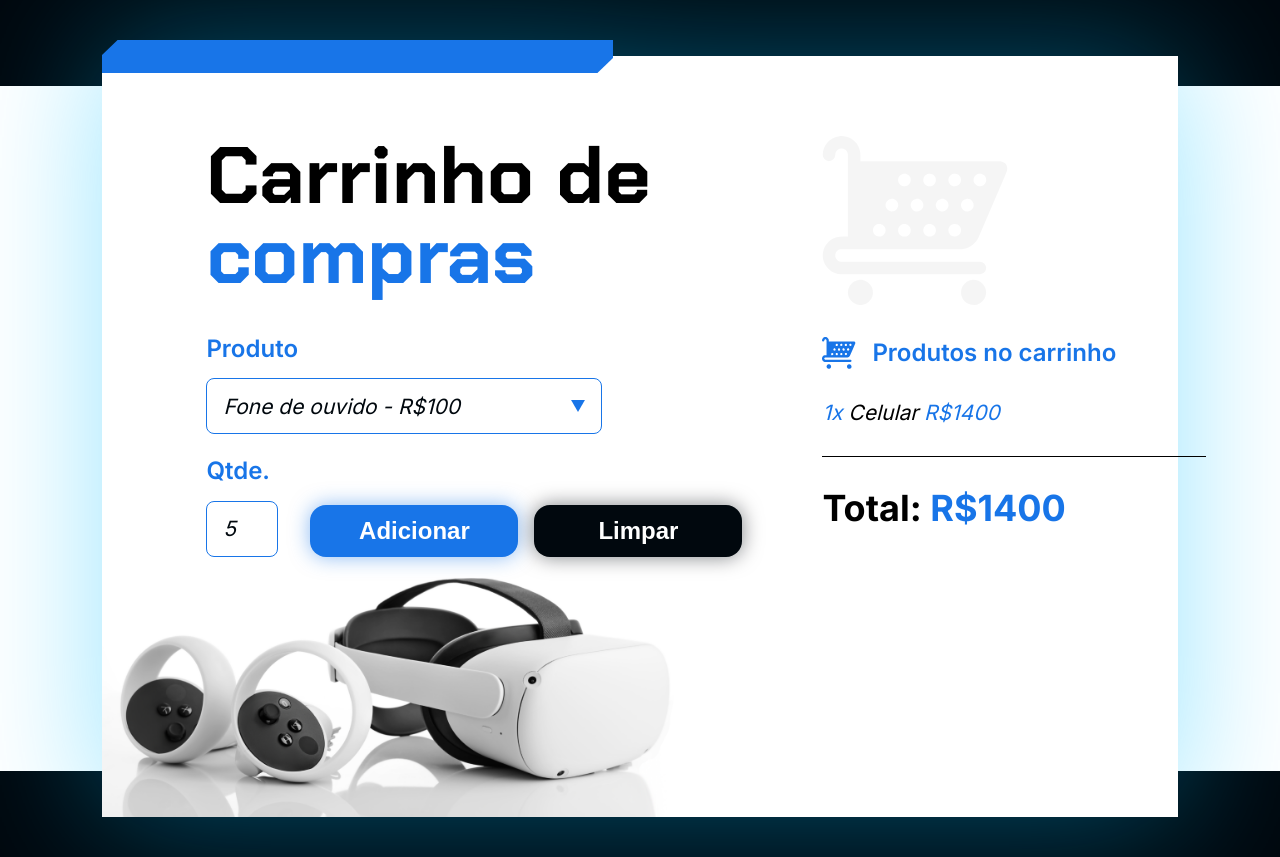
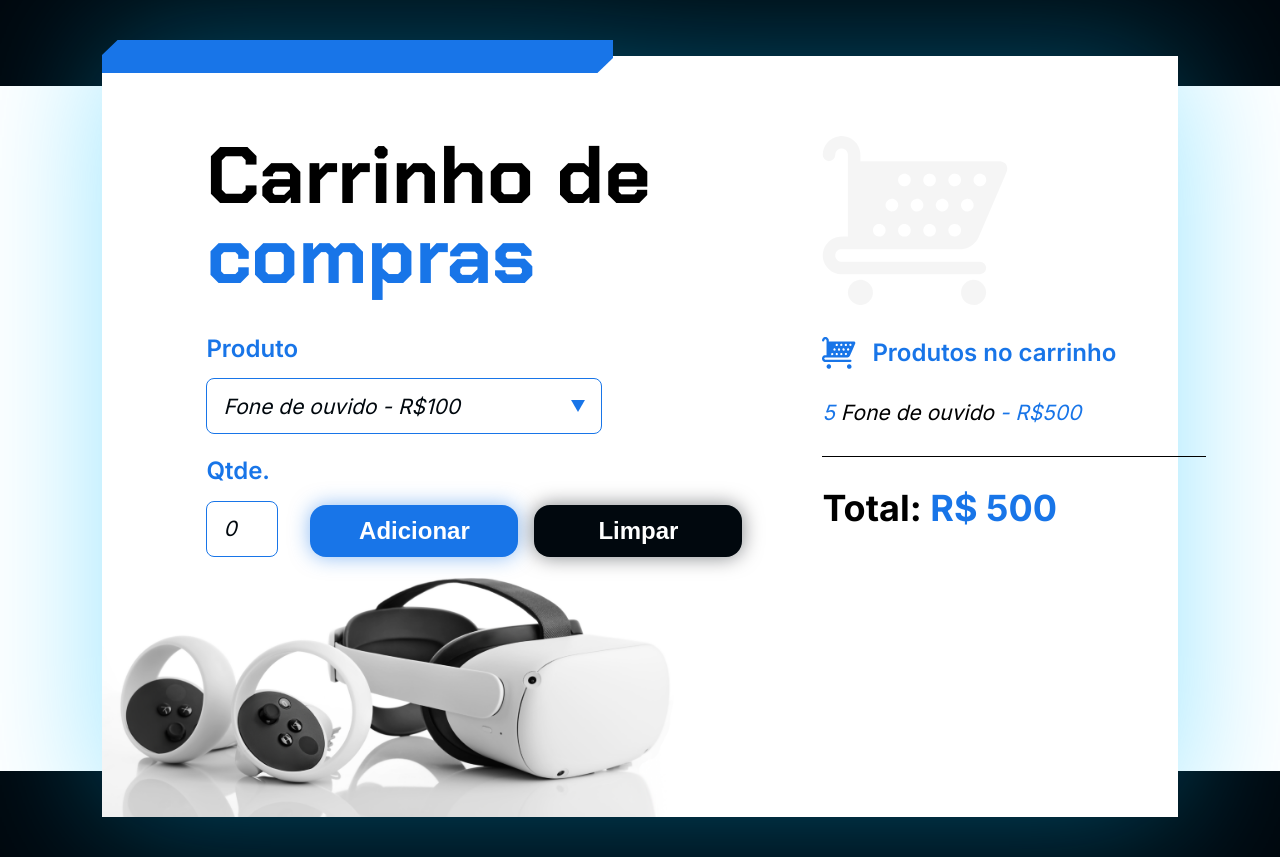
Before and after one commit to nespadoni/Desafios-Logica-de-Programacao---Java-Script-Alura, a website: page carrinho-compras/index.html in a window 1280 px wide. Both pictures are taken after typing "5" into the empty fields and a click on the button "Adicionar". Drawn offline with Linux system fonts and the light colour scheme.

Commit message:
carrinho de compras concluido

```diff
--- a/carrinho-compras/index.html
+++ b/carrinho-compras/index.html
@@ -36,7 +36,7 @@
         <section class="parte-inferior">
           <label class="campo-grupo">
             <span class="texto-medio-azul">Qtde.</span>
-            <input class="quantidade-input" id="quantidade" type="number" placeholder="100">
+            <input class="quantidade-input" id="quantidade" type="number" placeholder="10">
           </label>
 
           <section class="botoes-wrapper">
@@ -63,7 +63,7 @@
 
       <div class="divisoria"></div>
 
-      <p class="carrinho__total">
+      <p class="carrinho__total" style="display: none;" id="carrinho-total">
         Total: <span class="texto-azul" id="valor-total">R$1400</span>
       </p>
     </section>
--- a/carrinho-compras/js/app.js
+++ b/carrinho-compras/js/app.js
@@ -0,0 +1,38 @@
+let valorTotal = 0;
+document.getElementById('lista-produtos').innerHTML = '';
+
+function adicionar() {
+    // calcular o preço, o nosso subtotal
+    // atualizar o valor total
+    // Recupar valores nome do produto, quantidade e valor
+
+    let produto = document.getElementById('produto').value;
+    let nomeProduto = produto.split('-')[0];
+    let valorUnitario = produto.split('R$')[1];
+    let quantidadeProduto = document.getElementById('quantidade').value;
+    let preco = valorUnitario * quantidadeProduto;
+
+    // Adicionar no carrinho
+    let carrinho = document.getElementById('lista-produtos');
+    carrinho.innerHTML = carrinho.innerHTML + `<section class="carrinho__produtos__produto">
+          <span class="texto-azul">${quantidadeProduto}</span> ${nomeProduto}
+          <span class="texto-azul"> - R$${preco}</span> </section>`
+
+    valorTotal = valorTotal + preco;
+    let campoTotal = document.getElementById('valor-total')
+    campoTotal.textContent = `R$ ${valorTotal}`;
+
+    document.getElementById('quantidade').value = 0;
+
+    // Aparece o Total
+    document.getElementById('carrinho-total').removeAttribute('style')
+
+}
+
+
+function limpar() {
+    // Limpar o carrinho
+    document.getElementById('lista-produtos').innerHTML = '';
+    // Resetar o valor total e desaparece o paragráfo
+    document.getElementById('carrinho-total').setAttribute('style', 'display: none;')
+}
--- /dev/null
+++ b/package.json
@@ -0,0 +1,5 @@
+{
+  "dependencies": {
+    "numeral": "^2.0.6"
+  }
+}
```
Also changed, not shown: 1 other file.
